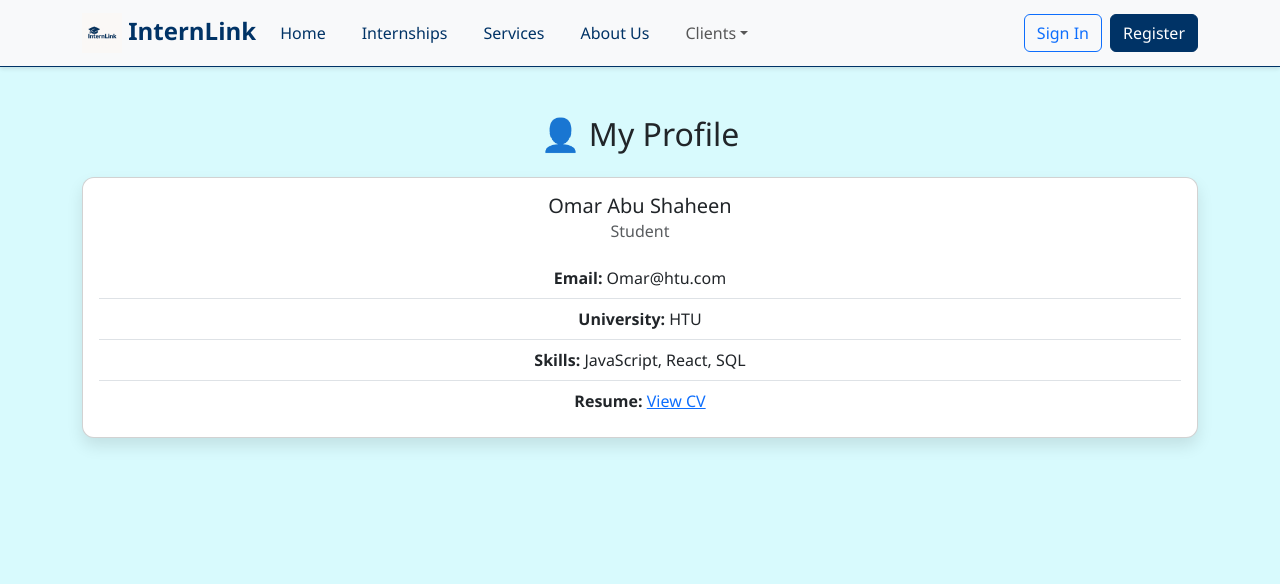
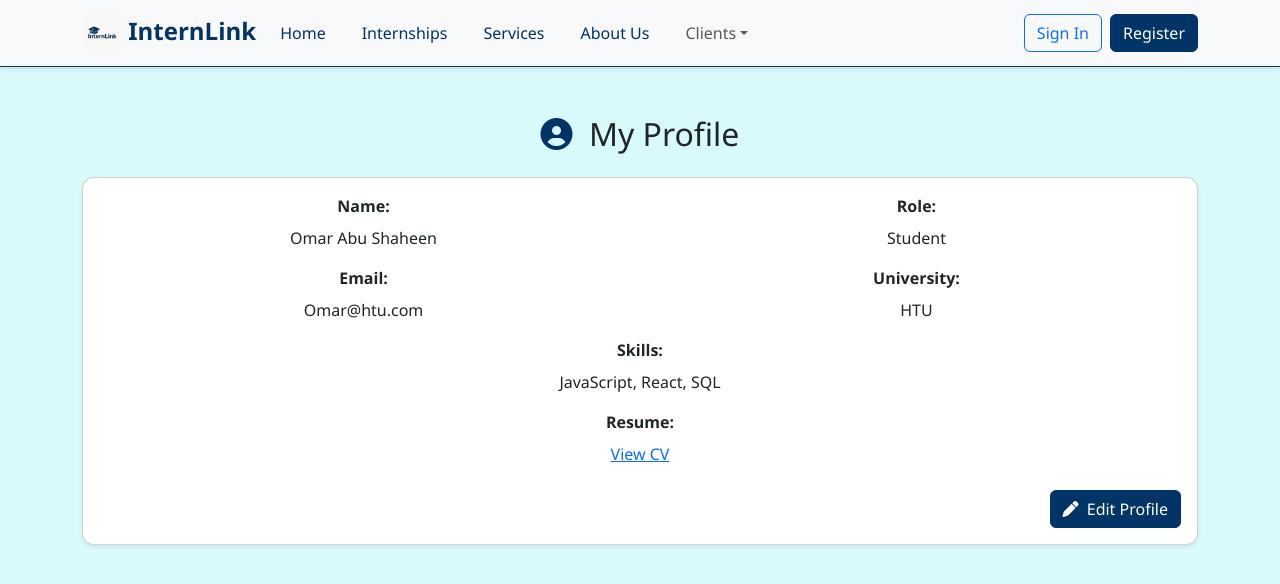
Before and after one commit to Omar-AbuShaheen/internlink, a React (Create React App) app: page /profile in a window 1280 px wide. Shown: the top 584 px of the page. Built offline with nearby package versions, Linux system fonts and the light colour scheme.

Commit message:
feat: add editable ProfilePage with clean UI and save/cancel actions

```diff
--- a/src/components/ProfilePage.js
+++ b/src/components/ProfilePage.js
@@ -1,37 +1,141 @@
+// src/components/ProfilePage.js
+import React, { useState } from 'react';
+import {
+  Container,
+  Card,
+  Row,
+  Col,
+  Form,
+  Button,
+  ListGroup,
+} from 'react-bootstrap';
+import '@fortawesome/fontawesome-free/css/all.min.css';
 
-import React from 'react';
-import { Container, Card, ListGroup } from 'react-bootstrap';
-
-const mockProfile = {
+const initialProfile = {
   role: 'Student',
   name: 'Omar Abu Shaheen',
   email: 'Omar@htu.com',
   university: 'HTU',
-  skills: ['JavaScript', 'React', 'SQL'],
+  skills: 'JavaScript, React, SQL',
   cvLink: 'https://example.com/resume.pdf',
 };
 
 function ProfilePage() {
+  const [profile, setProfile] = useState(initialProfile);
+  const [isEditing, setIsEditing] = useState(false);
+  const [tempProfile, setTempProfile] = useState(initialProfile);
+
+  const handleChange = (field, value) => {
+    setTempProfile({ ...tempProfile, [field]: value });
+  };
+
+  const handleSave = () => {
+    setProfile(tempProfile);
+    setIsEditing(false);
+  };
+
+  const handleCancel = () => {
+    setTempProfile(profile);
+    setIsEditing(false);
+  };
+
   return (
     <Container className="py-4">
-      <h2 className="mb-4">👤 My Profile</h2>
-      <Card>
+      <h2 className="text-center mb-4">
+        <i className="fa fa-user-circle me-2 text-primary"></i> My Profile
+      </h2>
+
+      <Card className="shadow-sm">
         <Card.Body>
-          <Card.Title>{mockProfile.name}</Card.Title>
-          <Card.Subtitle className="mb-3 text-muted">{mockProfile.role}</Card.Subtitle>
-          <ListGroup variant="flush">
-            <ListGroup.Item><strong>Email:</strong> {mockProfile.email}</ListGroup.Item>
-            <ListGroup.Item><strong>University:</strong> {mockProfile.university}</ListGroup.Item>
-            <ListGroup.Item>
-              <strong>Skills:</strong> {mockProfile.skills.join(', ')}
-            </ListGroup.Item>
-            <ListGroup.Item>
-              <strong>Resume:</strong>{' '}
-              <a href={mockProfile.cvLink} target="_blank" rel="noopener noreferrer">
+          <Row className="mb-3">
+            <Col md={6}>
+              <Form.Label><strong>Name:</strong></Form.Label>
+              {isEditing ? (
+                <Form.Control
+                  type="text"
+                  value={tempProfile.name}
+                  onChange={(e) => handleChange('name', e.target.value)}
+                />
+              ) : (
+                <div>{profile.name}</div>
+              )}
+            </Col>
+
+            <Col md={6}>
+              <Form.Label><strong>Role:</strong></Form.Label>
+              <div>{profile.role}</div>
+            </Col>
+          </Row>
+
+          <Row className="mb-3">
+            <Col md={6}>
+              <Form.Label><strong>Email:</strong></Form.Label>
+              {isEditing ? (
+                <Form.Control
+                  type="email"
+                  value={tempProfile.email}
+                  onChange={(e) => handleChange('email', e.target.value)}
+                />
+              ) : (
+                <div>{profile.email}</div>
+              )}
+            </Col>
+
+            <Col md={6}>
+              <Form.Label><strong>University:</strong></Form.Label>
+              {isEditing ? (
+                <Form.Control
+                  type="text"
+                  value={tempProfile.university}
+                  onChange={(e) => handleChange('university', e.target.value)}
+                />
+              ) : (
+                <div>{profile.university}</div>
+              )}
+            </Col>
+          </Row>
+
+          <Row className="mb-3">
+            <Col>
+              <Form.Label><strong>Skills:</strong></Form.Label>
+              {isEditing ? (
+                <Form.Control
+                  as="textarea"
+                  rows={2}
+                  value={tempProfile.skills}
+                  onChange={(e) => handleChange('skills', e.target.value)}
+                />
+              ) : (
+                <div>{profile.skills}</div>
+              )}
+            </Col>
+          </Row>
+
+          <Row className="mb-4">
+            <Col>
+              <Form.Label><strong>Resume:</strong></Form.Label><br />
+              <a href={profile.cvLink} target="_blank" rel="noopener noreferrer">
                 View CV
               </a>
-            </ListGroup.Item>
-          </ListGroup>
+            </Col>
+          </Row>
+
+          <div className="text-end">
+            {isEditing ? (
+              <>
+                <Button variant="success" className="me-2" onClick={handleSave}>
+                  <i className="fa fa-save me-1"></i> Save
+                </Button>
+                <Button variant="secondary" onClick={handleCancel}>
+                  <i className="fa fa-times me-1"></i> Cancel
+                </Button>
+              </>
+            ) : (
+              <Button variant="primary" onClick={() => setIsEditing(true)}>
+                <i className="fa fa-pen me-1"></i> Edit Profile
+              </Button>
+            )}
+          </div>
         </Card.Body>
       </Card>
     </Container>
```
